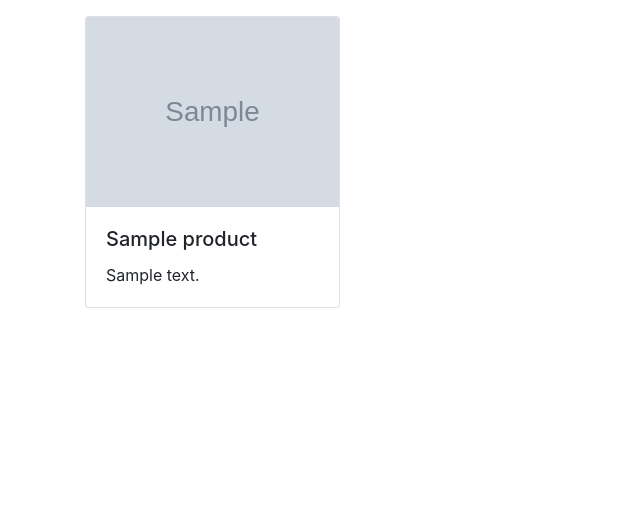
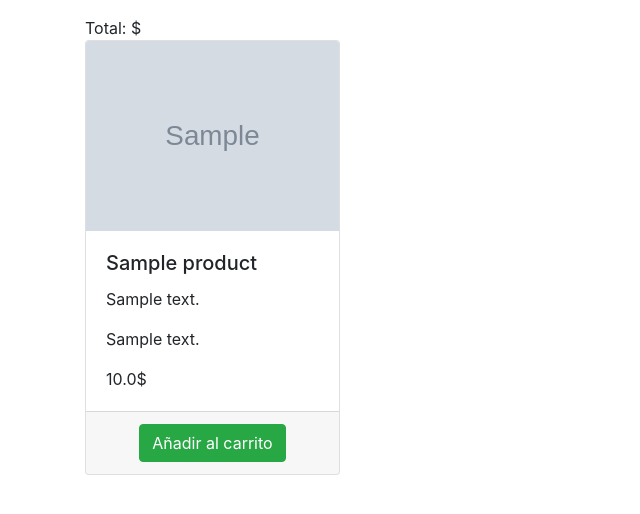
Before and after one commit to rarc41/virtual_shop_djpy, a Django app: page /products/ in a window 1280 px wide. Shown: the part 56-570 px from the top of the page, without its empty margins (0-640 px from the left). Run offline with Django 3.2, Linux system fonts and the light colour scheme; a user stored in the database is signed in; tables that the repository leaves empty hold one stand-in row (values such as "Sample post"); grey boxes marked "Sample" are stand-in pictures; some libraries are stand-ins or nearby versions.

Commit message:
version estable

```diff
--- a/app/settings.py
+++ b/app/settings.py
@@ -72,6 +72,7 @@
                 'django.template.context_processors.request',
                 'django.contrib.auth.context_processors.auth',
                 'django.contrib.messages.context_processors.messages',
+                #'cart.context_processor.cart_total_amount',
             ],
         },
     },
--- /dev/null
+++ b/cart/context_processor.py
@@ -0,0 +1,6 @@
+def cart_total_amount(request):
+    total = 0.0
+    if request.user.is_authenticated:
+        for key, value in request.session['cart'].items():
+            total = total + (float(value['price']))
+    return {'cart_total_amount': total}
--- a/products/views.py
+++ b/products/views.py
@@ -1,11 +1,13 @@
 from django.shortcuts import render
 from django.contrib.auth.decorators import login_required
+from cart.cart import Cart
 from .models import Product
 
 
 # Create your views here.
 @login_required(login_url='/autenticacion/acceder')
 def listado_productos(request):
+    cart = Cart(request)
     products = Product.objects.all()
     return render(request, "products/listado.html", {
         "products": products
--- a/templates/products/listado.html
+++ b/templates/products/listado.html
@@ -1,8 +1,11 @@
 {%  extends 'layouts/tienda.html' %}
+
+{% load cart_tags %}
 
 {% block title %}Tienda{% endblock %}
 
 {% block content %}
+    Total: {{ cart_total_amount|money_format:"$" }}
     <div class="row">
         <div class="col-9">
             <div class="row">
@@ -13,6 +16,13 @@
                             <div class="card-body">
                                 <h5 class="card-title">{{ product.name }}</h5>
                                 <p class="card-text">{{ product.excerpt }}</p>
+                                <p class="card-text">{{ product.excerpt }}</p>
+                                <p class="card-text">{{ product.price }}$</p>
+                            </div>
+                            <div class='card-footer text-center'>
+                                <a href="#" class="btn btn-success">
+                                    Añadir al carrito
+                                </a>
                             </div>
                         </div>
                     </div>
@@ -20,7 +30,7 @@
             </div>
         </div>
         <div class="col-3">
-
+            {% comment %} para el widget{% endcomment %}
         </div>
     </div>
 {% endblock %}
```
Also changed, not shown: cart/urls.py (added, +11 -0 lines).
